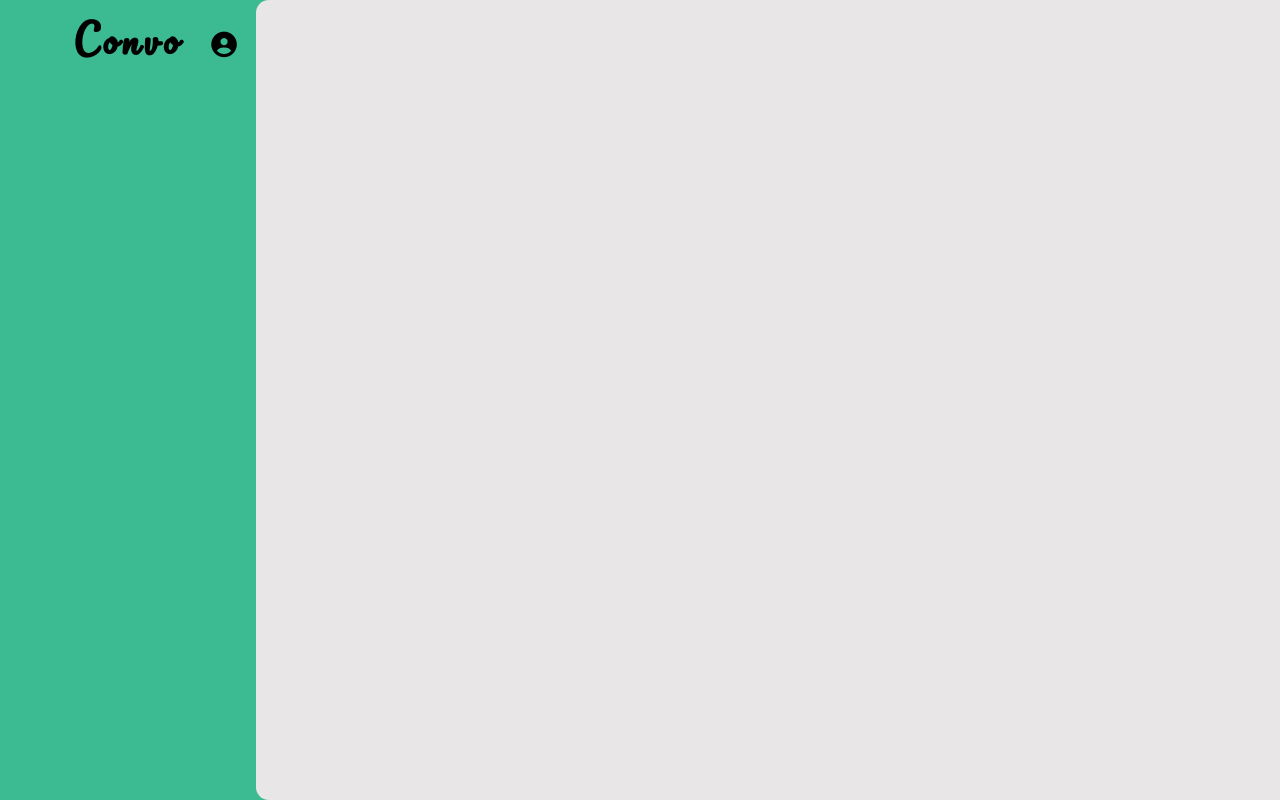
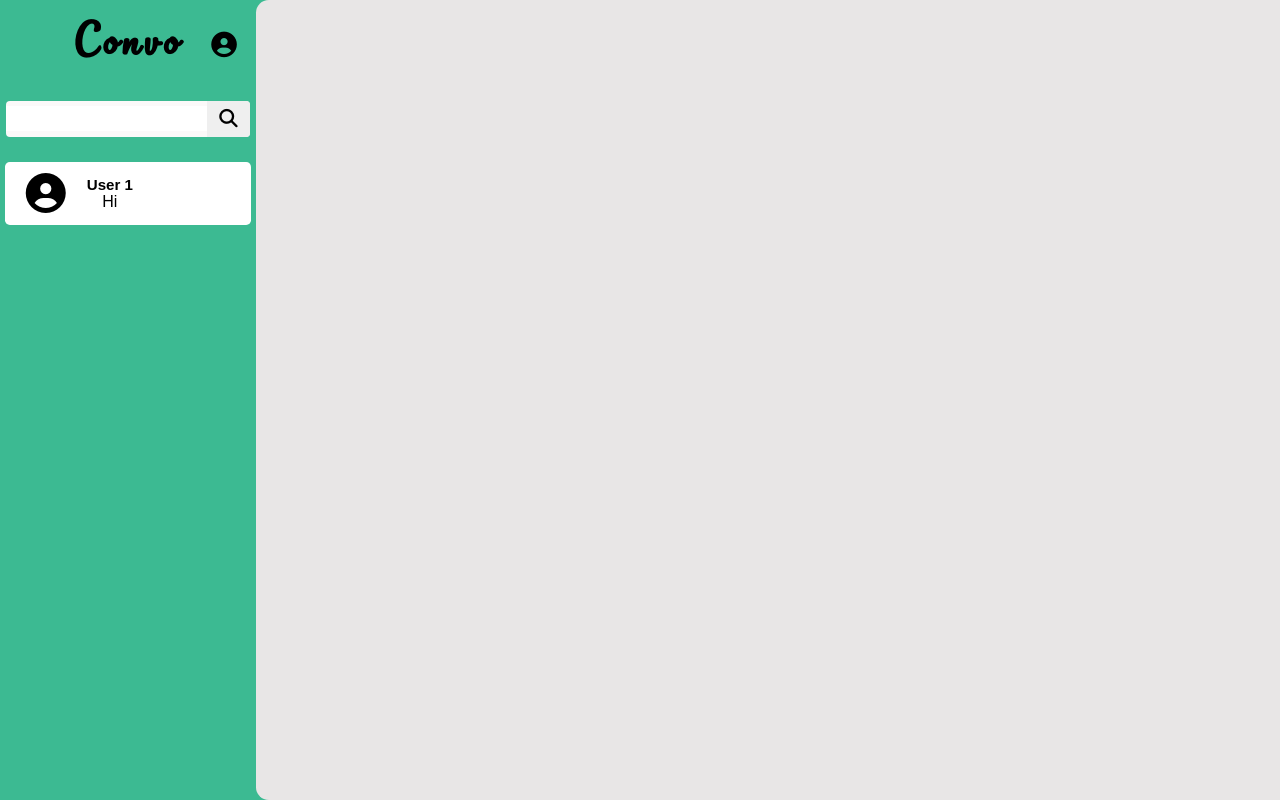
Before and after one commit to Rishikesh2704/Chat-Frontend, a React (Vite) app: page / in a window 1280 px wide. Built offline with nearby package versions, Linux system fonts and the light colour scheme.

Commit message:
added search and users UI

```diff
--- a/src/App.tsx
+++ b/src/App.tsx
@@ -1,6 +1,7 @@
 import { createBrowserRouter, Navigate, RouterProvider } from "react-router";
 import Home from "./components/Home.tsx";
 import Authentication from "./components/Auth/Authentication.tsx";
+import Account from "./components/Account.tsx";
 
 function App() {
   const routes = createBrowserRouter([
@@ -12,6 +13,10 @@ function App() {
       path: "/authentication/signin",
       element: <Authentication />,
     },
+    {
+      path: "/account",
+      element: <Account />,
+    },
   ]);
   return (
     <main>
--- /dev/null
+++ b/src/components/Account.tsx
@@ -0,0 +1,5 @@
+export default function Account(){
+    return(
+        <h2>Accounts Page</h2>
+    )
+}
--- a/src/components/Home.css
+++ b/src/components/Home.css
@@ -12,7 +12,9 @@
   width: 20%;
   text-align: center;
   display: flex;
-  justify-content: center;
+  flex-direction: column;
+  align-items: center;
+  gap: 1.6rem;
   padding-top: 1.5rem;
 }
 
@@ -42,3 +44,79 @@
   transform: translateY(-50%);
   color: black;
 }
+
+.Search_Form {
+  width: 95%;
+  height: 4.5%;
+  background-color: rgb(251, 249, 249);
+  display: flex;
+  align-items: center;
+  justify-content: center;
+  border-radius: 0.25rem;
+  overflow: clip;
+}
+
+#search_label {
+  height: 1px;
+  width: 1px;
+  position: absolute;
+  left: 0;
+  top: 0;
+  margin: -1;
+  padding: 0;
+  overflow: hidden;
+  clip: rect(0, 0, 0, 0);
+  white-space: nowrap;
+  border-width: 0;
+}
+
+#search_input {
+  width: 80%;
+  font-size: 1rem;
+  padding: 0.2rem 0.5rem;
+  border: none;
+
+  &:focus {
+    outline: none;
+  }
+}
+
+#search_btn {
+  height: 100%;
+  font-size: 1.15rem;
+  padding: 0rem 0.6rem;
+  border: none;
+}
+
+.Chat_Friends {
+  height: 78%;
+  width: 100%;
+  display: flex;
+  flex-direction: column;
+  align-items: center;
+}
+
+.User_Wrapper {
+  height: 10%;
+  width: 90%;
+  display: flex;
+  justify-content: flex-start;
+  align-items:center;
+  background-color:#ffff;
+  border-radius:0.3rem;
+  padding-left:1rem;
+  gap:1rem;
+}
+
+.User_Wrapper figure i {
+  font-size: 2.5rem;
+}
+
+.User_Details {
+  display: flex;
+  flex-direction: column;
+  align-items: center;
+  &>h2{
+    font-size:1.18vmax;
+  }
+}
--- a/src/components/Home.tsx
+++ b/src/components/Home.tsx
@@ -11,6 +11,27 @@ export default function Home() {
             <i className="fa-solid fa-circle-user"></i>
           </a>
         </div>
+        <form className="Search_Form">
+          <label id="search_label" htmlFor="search_input">
+            Search
+          </label>
+          <input type="text" id="search_input" />
+          <button id="search_btn" aria-label="Search" type="submit">
+            <i className="fa-solid fa-magnifying-glass"></i>
+          </button>
+        </form>
+
+        <div className="Chat_Friends">
+          <div className="User_Wrapper">
+            <figure>
+              <i className="fa-solid fa-circle-user"></i>
+            </figure>
+            <div className="User_Details">
+              <h2>User 1</h2>
+              <p>Hi</p>
+            </div>
+          </div>
+        </div>
       </nav>
       <section className="Chat_Space"></section>
     </div>
```
